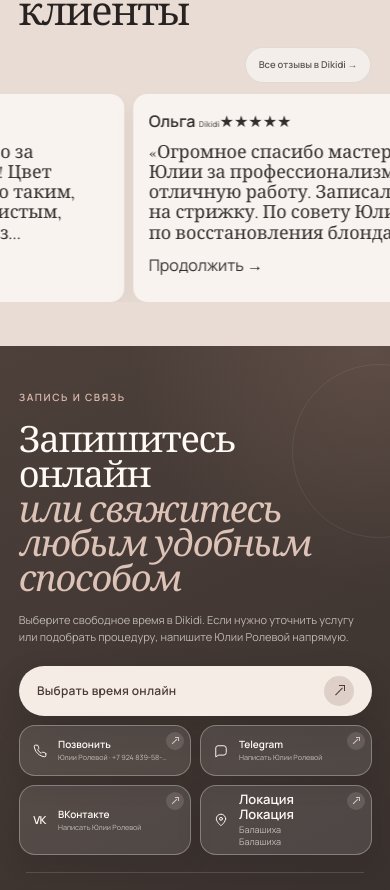
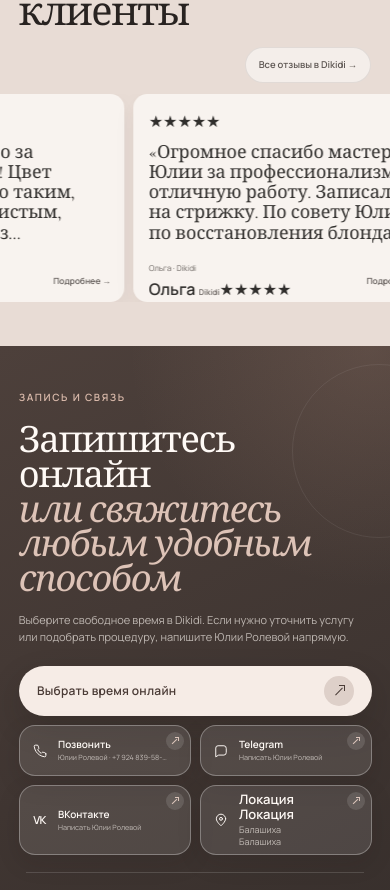
Before and after one commit to ichAEY/Shablon-Hair-Master, a Next.js app: page / in a window 390 px wide. Shown: the part 3880-4770 px from the top of the page. Built offline with nearby package versions, Linux system fonts and the light colour scheme.

Commit message:
Preserve mobile review layout

```diff
--- a/app/mobile-claytone.tsx
+++ b/app/mobile-claytone.tsx
@@ -1280,10 +1280,27 @@ export default function MobileClayTone() {
                     <article
                       className={`mct-review-card${reviewIsLong ? " is-long" : ""}`}
                       key={`${setIndex}-${review.author}`}
-                      onClick={() => {
-                        if (reviewWasDraggedRef.current) reviewWasDraggedRef.current = false;
+                    >
+                      <a
+                        className="mct-review-mobile-link"
+                        href={reviewsUrl}
+                        target="_blank"
+                        rel="noopener noreferrer"
+                        tabIndex={setIndex === 2 ? 0 : -1}
+                        draggable={false}
+                        onDragStart={(event) => event.preventDefault()}
+                        onClick={(event) => {
+                          if (!reviewWasDraggedRef.current) return;
+                          event.preventDefault();
+                          reviewWasDraggedRef.current = false;
                         }}
                       >
+                        <span>★★★★★</span>
+                        <blockquote>«{review.text}»</blockquote>
+                        <small>{review.author} · {site.template.reviewSource}</small>
+                        <i>Подробнее →</i>
+                      </a>
+                      <div className="dct-review-card-content">
                         <div className="dct-review-card-head">
                           <strong>{review.author} <small>{site.template.reviewSource}</small></strong>
                           <span aria-label="5 из 5">★★★★★</span>
@@ -1303,6 +1320,7 @@ export default function MobileClayTone() {
                             }}
                           >Продолжить →</a>
                         )}
+                      </div>
                     </article>
                   );
                 })}
```
Lines whose indentation alone changed are shown as unchanged.
